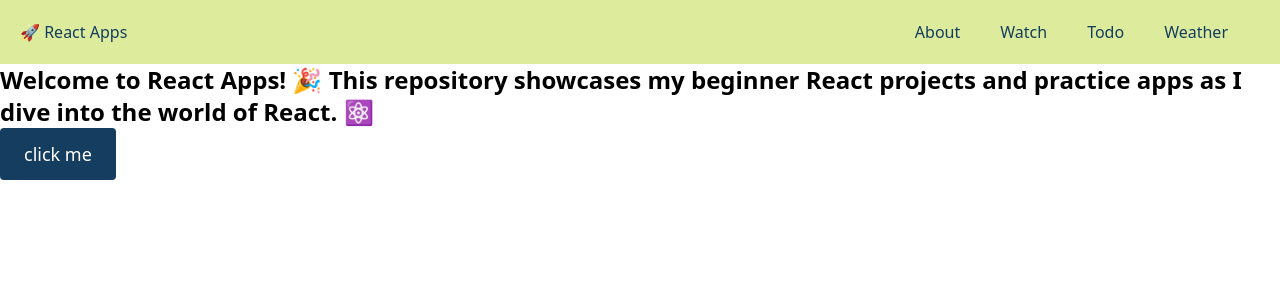
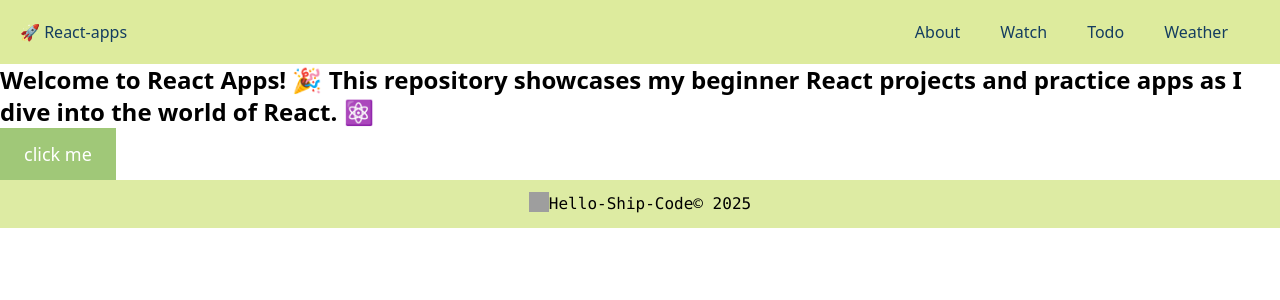
Before and after one commit to Hello-Ship-Code/react-apps, a React (Vite) app: page / in a window 1280 px wide. Shown: the top 300 px of the page. Built offline with nearby package versions, Linux system fonts and the light colour scheme; grey boxes are pictures that could not be loaded.

Commit message:
footer 🦶🏻

```diff
--- a/src/assets/styles/index.css
+++ b/src/assets/styles/index.css
@@ -1,5 +1,9 @@
 @import "tailwindcss";
 @import './css-common//button.css';
+
+body{
+  font: mono
+}
 
 @theme {
 
--- a/src/components/html-element-reference/interactive-elements/links-navigation/navigation-link.tsx
+++ b/src/components/html-element-reference/interactive-elements/links-navigation/navigation-link.tsx
@@ -7,7 +7,7 @@ export type LinkNavProps = {
   newTab?: boolean
 }
 
-export const NavLink: React.FC<LinkNavProps> = ({ link, text, className = "", newTab = false }) => {
+export const CustomNavLink: React.FC<LinkNavProps> = ({ link, text, className = "", newTab = false }) => {
   return (
     <>
       <a
--- /dev/null
+++ b/src/components/html-element-reference/semantic-elements/footer/footer.tsx
@@ -0,0 +1,21 @@
+import { CustomNavLink } from "../../interactive-elements/links-navigation/navigation-link";
+import { HeadingTag } from "../../text-content/heading-tag";
+
+import { DateTime } from "../../../../utils/date-time-utils/date-time";
+
+export const Footer = () => (
+  <footer>
+    <HeadingTag className="font-mono flex p-3 justify-center bg-background-300">
+      <div className="flex justify-between">
+        < img src="https://img.icons8.com/?size=100&id=106562&format=png&color=000000"
+          className="object-cover h-5 w-5"
+        />
+        <CustomNavLink text="Hello-Ship-Code " link="https://github.com/Hello-Ship-Code"
+          className="hover:text-secondary-400"
+          newTab={true}
+        />
+        &copy; {< DateTime text="year" />}
+      </div>
+    </HeadingTag>
+  </footer >
+);
--- /dev/null
+++ b/src/components/html-element-reference/semantic-elements/header/header.tsx
@@ -0,0 +1,17 @@
+import { CustomNavLink } from "../../interactive-elements/links-navigation/navigation-link"
+import { NavBar } from "../../interactive-elements/navbar/nav-bar"
+import { HeadingTag } from "../../text-content/heading-tag"
+
+export const Header = () => {
+  return (
+    <header className="flex justify-between p-5 text-primary-500  bg-background-500">
+      <div id="logo">
+        <HeadingTag>
+          < CustomNavLink text="🚀 React-apps" link="/" />
+
+        </HeadingTag>
+      </div>
+      < NavBar />
+    </header >
+  )
+}
--- a/src/components/html-element-reference/semantic-elements/hero/header/header.tsx
+++ /dev/null
@@ -1,14 +0,0 @@
-import { NavLink } from "../../../interactive-elements/links-navigation/navigation-link"
-import { NavBar } from "../../../interactive-elements/navbar/nav-bar"
-import { HeadingTag } from "../../../text-content/heading-tag"
-
-export const Header = () => {
-  return (
-    <header className="flex justify-between p-5 text-primary-500  bg-background-500">
-      <div id="logo">
-        <HeadingTag><NavLink text="🚀 React Apps" link="/" /></HeadingTag>
-      </div>
-      < NavBar />
-    </header >
-  )
-}
--- a/src/pages/about-page.tsx
+++ b/src/pages/about-page.tsx
@@ -1,4 +1,4 @@
-import { Header } from "../components/html-element-reference/semantic-elements/hero/header/header"
+import { Header } from "../components/html-element-reference/semantic-elements/header/header"
 import { HeadingTag } from "../components/html-element-reference/text-content/heading-tag"
 
 export const AboutPage = () => {
--- a/src/pages/error-page.tsx
+++ b/src/pages/error-page.tsx
@@ -1,6 +1,6 @@
 import { useParams } from 'react-router-dom';
 
-import { Header } from '../components/html-element-reference/semantic-elements/hero/header/header';
+import { Header } from '../components/html-element-reference/semantic-elements/header/header';
 import { HeadingTag } from '../components/html-element-reference/text-content/heading-tag';
 
 export const ErrorPage = () => {
--- a/src/pages/home-page.tsx
+++ b/src/pages/home-page.tsx
@@ -1,5 +1,6 @@
 import { ButtonNav } from "../components/common/button"
-import { Header } from "../components/html-element-reference/semantic-elements/hero/header/header"
+import { Footer } from "../components/html-element-reference/semantic-elements/footer/footer"
+import { Header } from "../components/html-element-reference/semantic-elements/header/header"
 import { Hero } from "../components/html-element-reference/semantic-elements/hero/hero"
 
 export const HomePage = () => {
@@ -11,7 +12,8 @@ export const HomePage = () => {
     <>
       <Header />
       <Hero />
-      < ButtonNav type="button" variant="primary-btn" size="large" text="click me" onClick={logFunction} />
+      < ButtonNav type="button" variant="secondary-btn" size="large" text="click me" onClick={logFunction} />
+      <Footer />
     </>
 
   )
--- a/src/pages/todo-app-page.tsx
+++ b/src/pages/todo-app-page.tsx
@@ -1,4 +1,4 @@
-import { Header } from "../components/html-element-reference/semantic-elements/hero/header/header"
+import { Header } from "../components/html-element-reference/semantic-elements/header/header"
 import { HeadingTag } from "../components/html-element-reference/text-content/heading-tag"
 
 export const TodoApp = () => {
--- a/src/pages/watch-app-page.tsx
+++ b/src/pages/watch-app-page.tsx
@@ -1,4 +1,4 @@
-import { Header } from "../components/html-element-reference/semantic-elements/hero/header/header"
+import { Header } from "../components/html-element-reference/semantic-elements/header/header"
 import { HeadingTag } from "../components/html-element-reference/text-content/heading-tag"
 
 export const WatchesApp = () => {
--- a/src/pages/weather-app-page.tsx
+++ b/src/pages/weather-app-page.tsx
@@ -1,4 +1,4 @@
-import { Header } from "../components/html-element-reference/semantic-elements/hero/header/header"
+import { Header } from "../components/html-element-reference/semantic-elements/header/header"
 import { HeadingTag } from "../components/html-element-reference/text-content/heading-tag"
 
 export const WeatherApi = () => {
--- /dev/null
+++ b/src/utils/date-time-utils/date-time.tsx
@@ -0,0 +1,17 @@
+import React from "react"
+
+export type DateTimeProps = {
+  text: 'year' | 'month' | 'day'
+}
+
+export const DateTime: React.FC<DateTimeProps> = (props) => {
+  const date = new Date()
+
+  const dateTimeMethod: Record<string, () => number> = {
+    year: () => date.getFullYear(),
+    month: () => date.getMonth() + 1,
+    day: () => date.getDay()
+  }
+
+  return <>{dateTimeMethod[props.text]()}</>
+}
```
Also changed, not shown: src/assets/multi-media/hero-image.avif (added).
